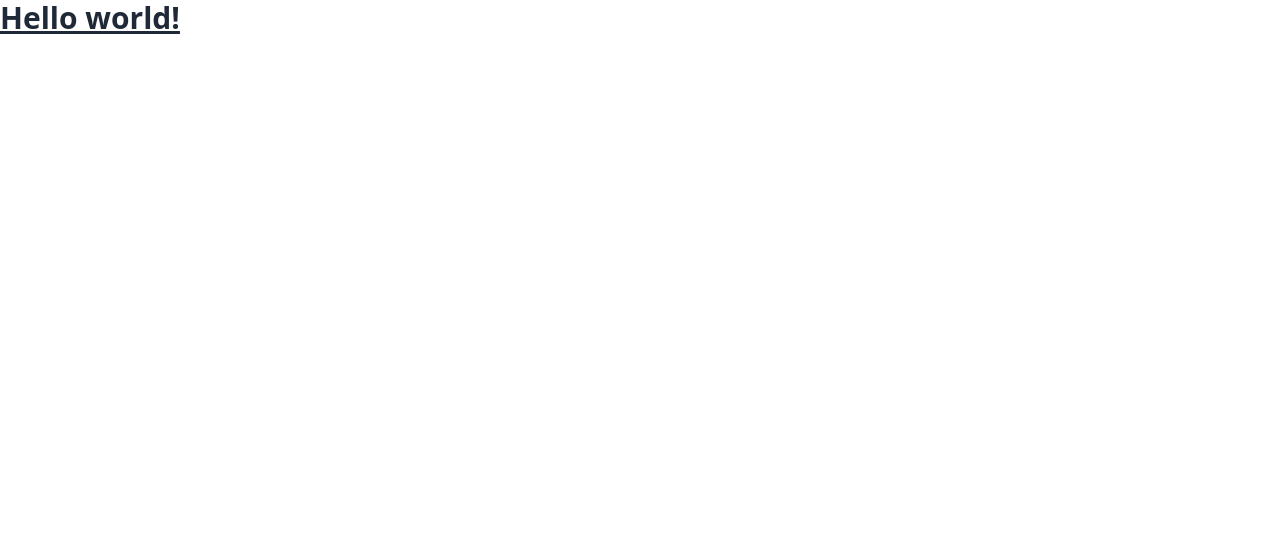
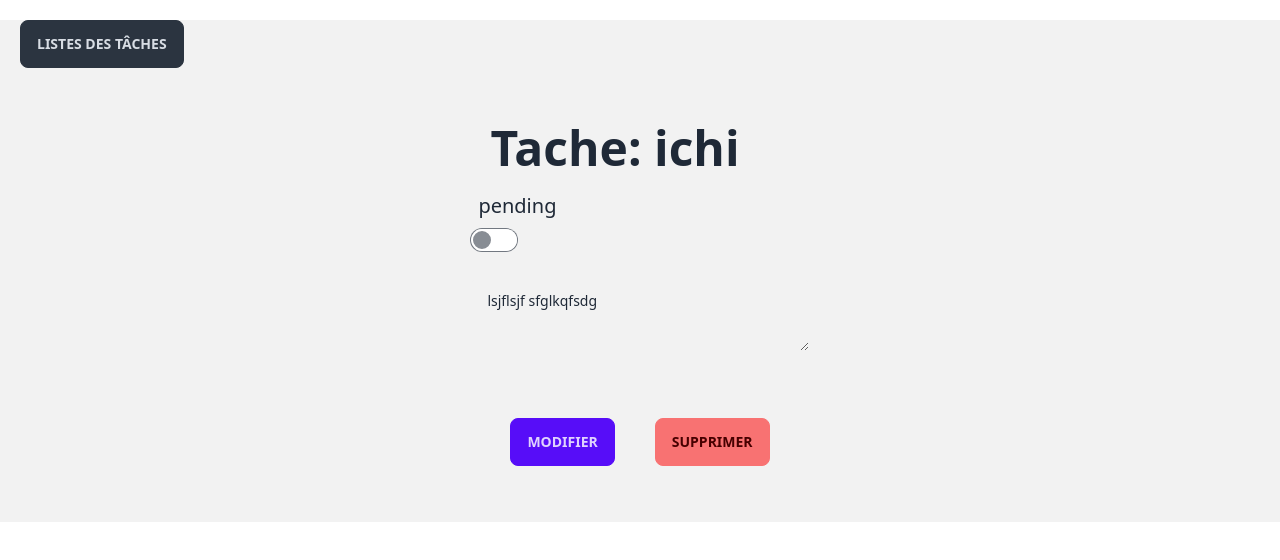
Before and after one commit to Kribean/frontWebFact, a React (Create React App) app: page /todo/1 in a window 1280 px wide. Shown: the top 560 px of the page. Built offline with nearby package versions, Linux system fonts and the light colour scheme.

Commit message:
related to User Story 1 and 2: Display TODOs and display one todo only for the frontend

```diff
--- a/src/App.js
+++ b/src/App.js
@@ -11,10 +11,7 @@ import LogIn from './pages/LogIn';
 
 function App() {
   return (
-    <div className="App">
-       <h1 className="text-3xl font-bold underline">
-      Hello world!
-    </h1>
+    <div className="container mx-auto">
     <Routes>
 <Route path="/" element={<HomePage/>}></Route>
 <Route path="/signin" element={<SignIn/>}></Route>
--- a/src/components/Todo/TodoItem.jsx
+++ b/src/components/Todo/TodoItem.jsx
@@ -2,7 +2,14 @@
 function TodoItem(props) {
 
     return (
-<div className="card w-96 bg-base-100 shadow-xl">
+<div className="card w-96 bg-base-100 shadow-xl m-5">
+<div className={(props.status==="pending"?"alert-info":"alert-success")+ " alert "}>
+  {props.status==="done"?<svg xmlns="http://www.w3.org/2000/svg" className="stroke-current shrink-0 h-6 w-6" fill="none" viewBox="0 0 24 24"><path strokeLinecap="round" strokeLinejoin="round" strokeWidth="2" d="M9 12l2 2 4-4m6 2a9 9 0 11-18 0 9 9 0 0118 0z" /></svg>
+  :
+  <svg xmlns="http://www.w3.org/2000/svg" fill="none" viewBox="0 0 24 24" className="stroke-current shrink-0 w-6 h-6"><path strokeLinecap="round" strokeLinejoin="round" strokeWidth="2" d="M13 16h-1v-4h-1m1-4h.01M21 12a9 9 0 11-18 0 9 9 0 0118 0z"></path></svg>
+  }
+  <span>{props.status}</span>
+</div>
   <div className="card-body">
     <h2 className="card-title">{props.title}</h2>
     <p>{props.description}</p>
--- a/src/pages/Board/index.jsx
+++ b/src/pages/Board/index.jsx
@@ -4,15 +4,14 @@ function Board() {
 
     return (
 <div className="hero min-h-screen bg-base-200">
-  <div className="hero-content text-center">
-    <div className="max-w-md">
+  <div className="flex w-full text-center p-[20px]">
+    <div className="flex flex-col w-full ">
       <h1 className="text-5xl font-bold">Mes tâches</h1>
 
 
-<div>
+
 <TodoItem title={"kjhsedkfjhk"} description={"akuhzdoaujf aiozejia dtgselrdgt rlmgkjsmpoekgtrmlsekg ùmrdokp erktùêkottg emrtkypmoektr eoerktyo "} status={"pending"}/>
-
-</div>
+<TodoItem title={"kjhsedkfjhk"} description={"akuhzdoaujf aiozejia dtgselrdgt rlmgkjsmpoekgtrmlsekg ùmrdokp erktùêkottg emrtkypmoektr eoerktyo "} status={"done"}/>
 
 
     </div>
--- a/src/pages/Todo/index.jsx
+++ b/src/pages/Todo/index.jsx
@@ -1,11 +1,61 @@
+import { useEffect, useState } from "react";
+import { Link } from "react-router-dom";
+function Todo() {
+  const [title, setTitle] = useState("");
+  const [description, setDescription] = useState("");
+  const [status, setStatus] = useState("");
+  const [isChanged, setIsChanged] = useState(false);
 
-function Todo() {
+  const validateData = ()=>{
+    setIsChanged(false)
+  };
 
-    return (
-      <>
-
-      </>
-    );
+  const modifyData = ()=>{
+    setIsChanged(true)
   }
 
-  export default Todo;
+  const changeStatus = (e)=>{
+    if(e.target.checked)
+    {
+        setStatus("done")
+    }else{
+        setStatus("pending")
+    }
+    console.log(e.target.value,'llllll')
+  }
+
+  useEffect(() => {
+    setTitle("ichi");
+    setDescription("lsjflsjf sfglkqfsdg");
+    setStatus("pending");
+  }, []);
+
+  return (
+    <div className="container mx-auto bg-base-200">
+        <div className="flex w-full justify-start m-5">
+        <Link to="/board" className="btn btn-neutral">Listes des tâches</Link>
+        </div>
+      <div className="hero-content flex-col lg:flex-row">
+        <div>
+          <h1 className="text-5xl font-bold m-5">Tache: {title}</h1>
+<div>
+<p className="text-xl m-2">{status}</p>
+          <input type="checkbox" checked={status === "done"} className="toggle toggle-success" onChange={changeStatus} />
+</div>
+
+          <textarea value={description} className="textarea w-full my-5" placeholder="Bio" onChange={(e)=>{setDescription(e.target.value)}} disabled={!isChanged}></textarea>
+          <div className="flex flex-col lg:flex-row justify-center lg:justify-end m-5">
+            {isChanged ? (
+              <button className="btn btn-success m-5" onClick={validateData}>Valider</button>
+            ) : (
+              <button className="btn btn-primary m-5" onClick={modifyData}>Modifier</button>
+            )}
+            <button className="btn btn-error m-5">Supprimer</button>
+          </div>
+        </div>
+      </div>
+    </div>
+  );
+}
+
+export default Todo;
```
